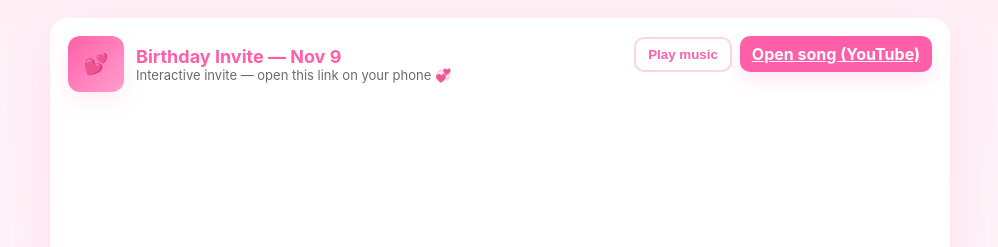
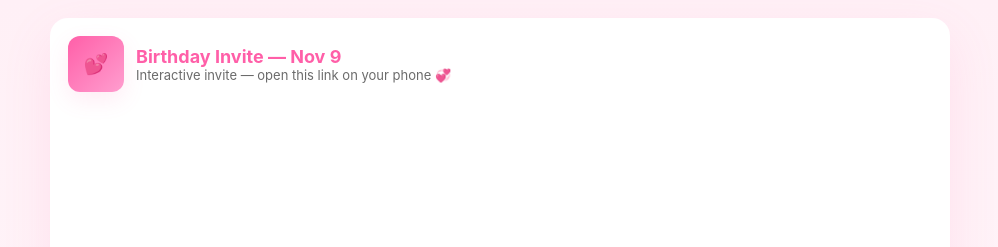
Before and after one commit to TerraRyu/Birthday-Invite, a plain HTML site: page index.html in a window 1280 px wide. Shown: the top 247 px of the page, without its empty margins (140-1138 px from the left). Drawn offline with Linux system fonts and the light colour scheme.

Commit message:
Update index.html

```diff
--- a/index.html
+++ b/index.html
@@ -102,11 +102,6 @@
         <p>Interactive invite — open this link on your phone 💞</p>
       </div>
 
-      <!-- music controls -->
-      <div class="music-toggle" title="Background music">
-        <button id="musicToggle" class="btn small secondary" onclick="toggleMusic()">Play music</button>
-        <a id="youtubeSong" href="https://www.youtube.com/watch?v=R5jH2b7K2Gk" target="_blank" rel="noreferrer" class="btn small">Open song (YouTube)</a>
-      </div>
     </header>
 
     <div class="content">
```
